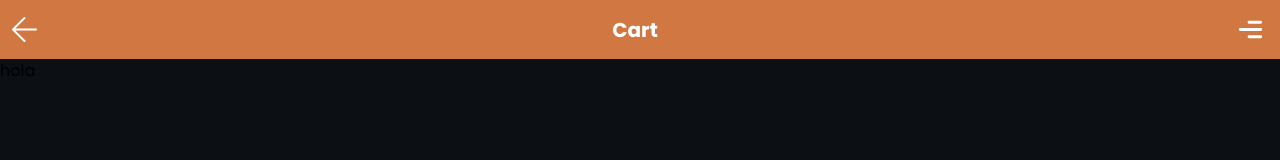
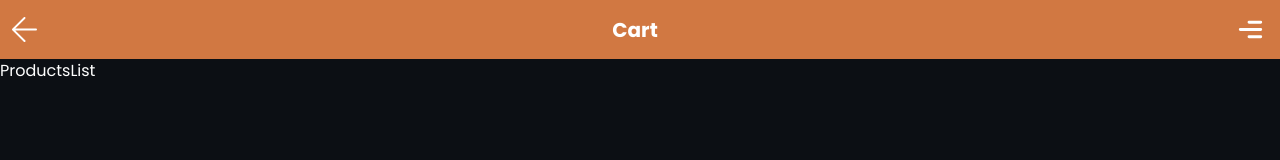
Before and after one commit to Guidotss/Coffee-Shop-Front, a Next.js app: page /cart in a window 1280 px wide. Shown: the top 160 px of the page. Built offline with nearby package versions, Linux system fonts and the light colour scheme.

Commit message:
Empezando ProductList

```diff
--- a/src/app/cart/page.tsx
+++ b/src/app/cart/page.tsx
@@ -1,5 +1,9 @@
+import { ProductsList } from "@/components/cart/ProductsList";
+
 export default function CartPage() {
     return (
-        <h1>hola</h1>
+        <main className="flex flex-col">
+            <ProductsList />
+        </main>
     )
 }
--- /dev/null
+++ b/src/components/cart/ProductsList.tsx
@@ -0,0 +1,7 @@
+"use client"
+
+export const ProductsList = () => {
+  const cart = localStorage.getItem("cart");
+  console.log(cart);
+  return <div className="text-white">ProductsList</div>;
+};
--- a/src/middleware.ts
+++ b/src/middleware.ts
@@ -1,7 +1,7 @@
 import { NextRequest, NextResponse } from "next/server";
 
 export default function middleware(req: NextRequest) {
-  if (req.nextUrl.pathname === "/") {
+  if (req.nextUrl.pathname === "/" || req.nextUrl.pathname === "/cart") {
     const token = req.cookies.get("token");
     if (!token) {
       return NextResponse.redirect(new URL("/auth/login", req.nextUrl).href);
```
